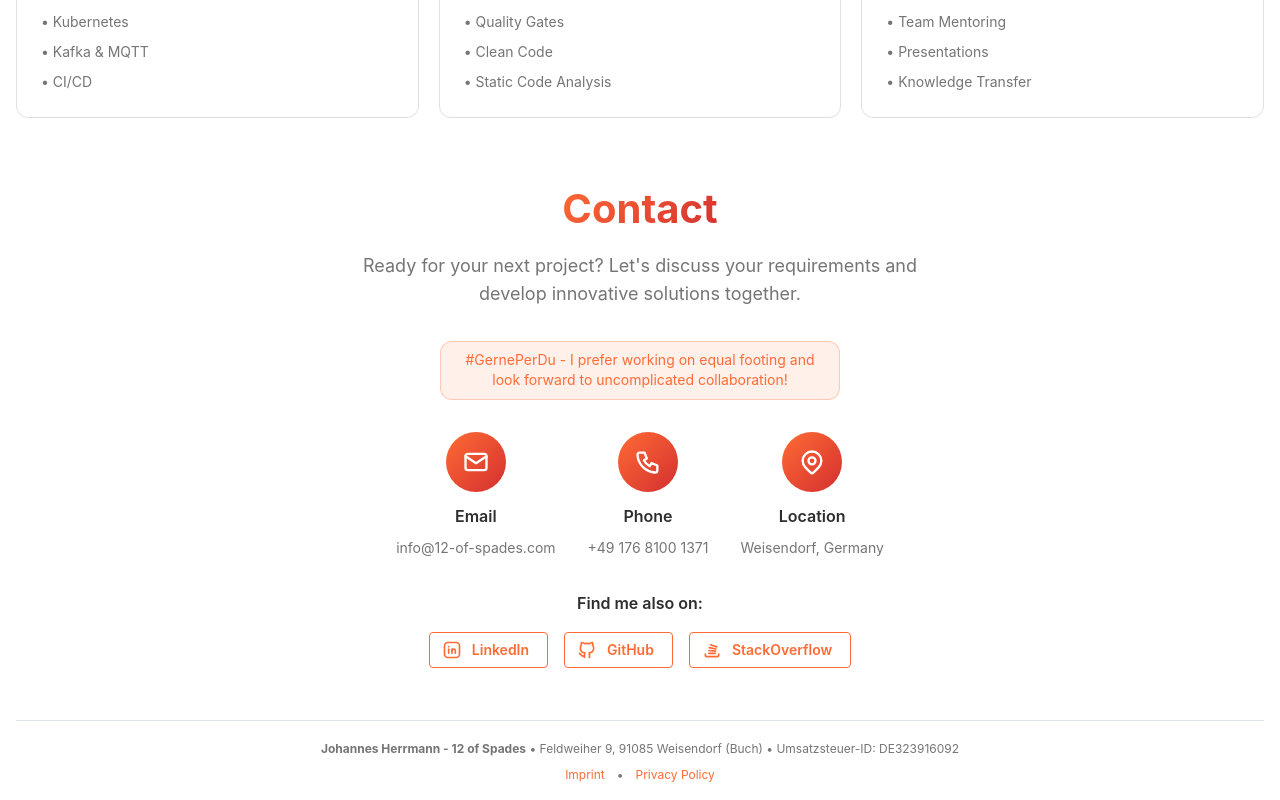
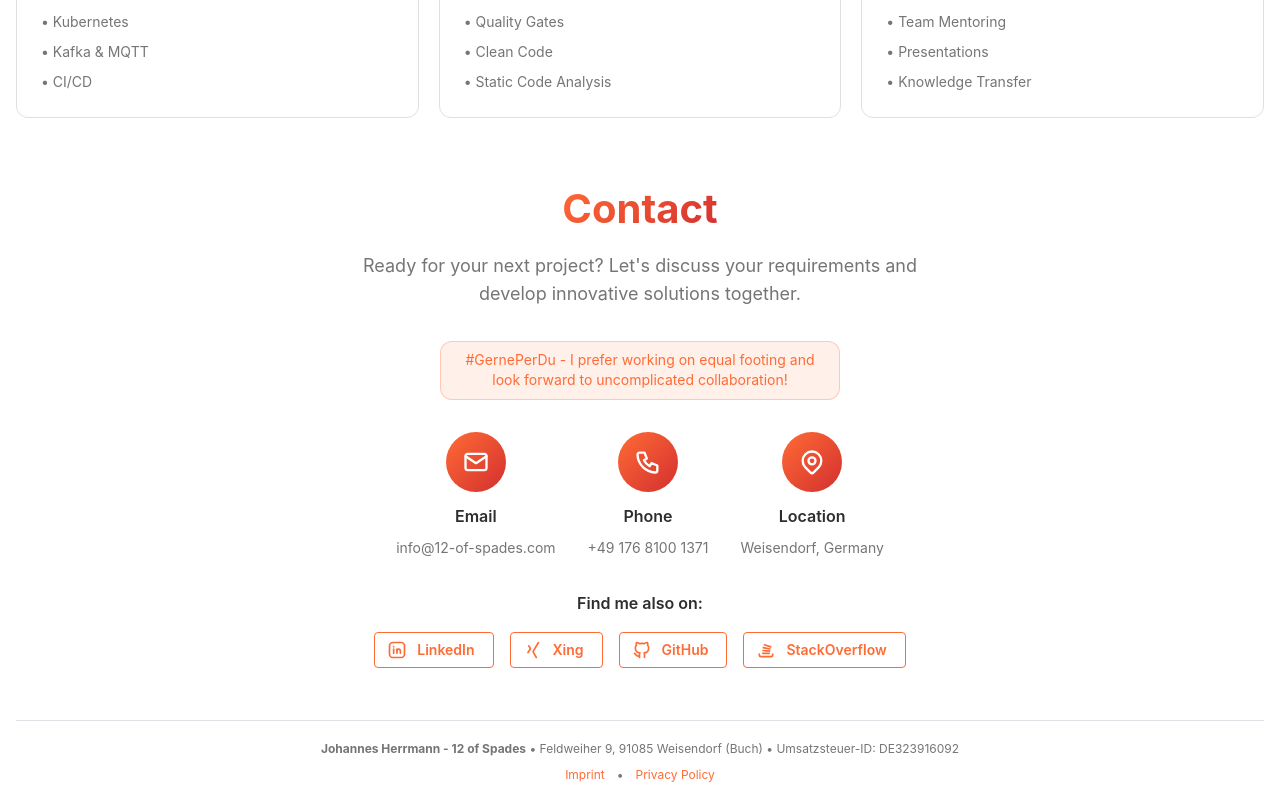
Before and after one commit to woozar/website, a React (Vite) app: page / in a window 1280 px wide. Shown: the part 7357-8157 px from the top of the page. Built offline with nearby package versions, Linux system fonts and the light colour scheme.

Commit message:
feat: add Xing profile link to contact section (#74)
Added Xing social link next to LinkedIn profile link in the contact section's social links.

🤖 Generated with [Claude Code](https://claude.com/claude-code)

Co-authored-by: Claude <noreply@anthropic.com>

```diff
--- a/src/components/Contact/Contact.tsx
+++ b/src/components/Contact/Contact.tsx
@@ -15,6 +15,7 @@ import {
   IconBrandGithub,
   IconBrandLinkedin,
   IconBrandStackoverflow,
+  IconBrandXing,
   IconMail,
   IconMapPin,
   IconPhone,
@@ -87,6 +88,11 @@ export const Contact = () => {
       icon: IconBrandLinkedin,
       label: "LinkedIn",
       href: "https://www.linkedin.com/in/johannes-herrmann-795550128/",
+    },
+    {
+      icon: IconBrandXing,
+      label: "Xing",
+      href: "https://www.xing.com/profile/Johannes_Herrmann14",
     },
     {
       icon: IconBrandGithub,
```
